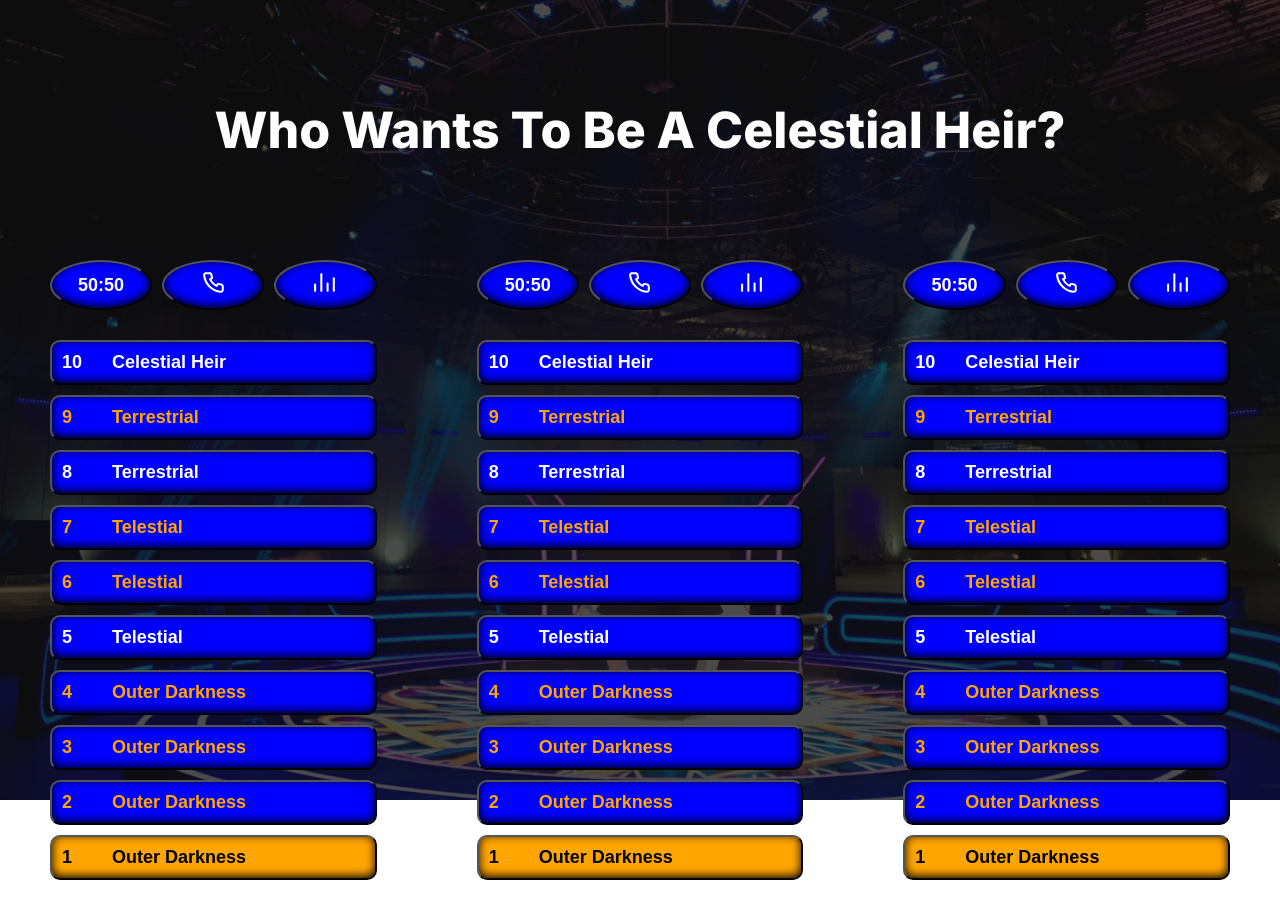
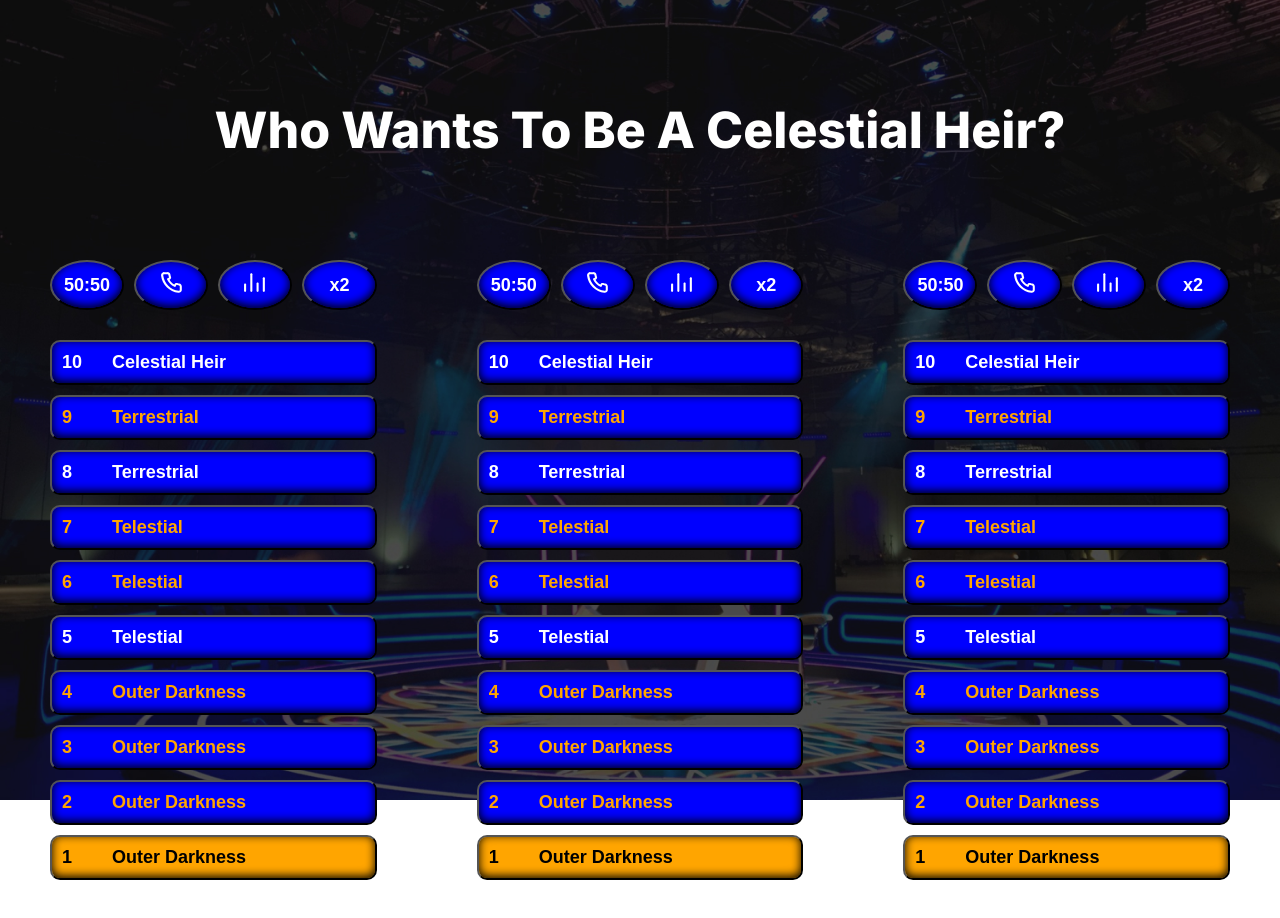
Before and after one commit to brycefranzen/celestialHeir, a Next.js app: page / in a window 1280 px wide. Shown: the top 918 px of the page. Built offline with nearby package versions, Linux system fonts and the light colour scheme.

Commit message:
add double dip

```diff
--- a/components/TierList.module.scss
+++ b/components/TierList.module.scss
@@ -2,7 +2,7 @@
   .lifelines {
     margin-bottom: 30px;
     display: grid;
-    grid-template-columns: 1fr 1fr 1fr;
+    grid-template-columns: 1fr 1fr 1fr 1fr;
     column-gap: 10px;
 
     button {
--- a/components/TierList.tsx
+++ b/components/TierList.tsx
@@ -21,6 +21,7 @@ export const TierList = ({ teamName }: { teamName: string }) => {
   const [phoneAFriend, setPhoneAFriend] = useState(false);
   const [pollAudience, setPollAudience] = useState(false);
   const [fiftyFifty, setFiftyFifty] = useState(false);
+  const [doubleDip, setDoubleDip] = useState(false);
   const [isPollAudienceVisible, setPollAudienceVisible] = useState(false);
 
   const handleClick = (index: number) => {
@@ -84,6 +85,9 @@ export const TierList = ({ teamName }: { teamName: string }) => {
             />
           </svg>
         </button>
+        <button onClick={() => setDoubleDip(true)} disabled={!!doubleDip}>
+          x2
+        </button>
       </section>
       <section className={styles.tiers}>
         {tiers
```
